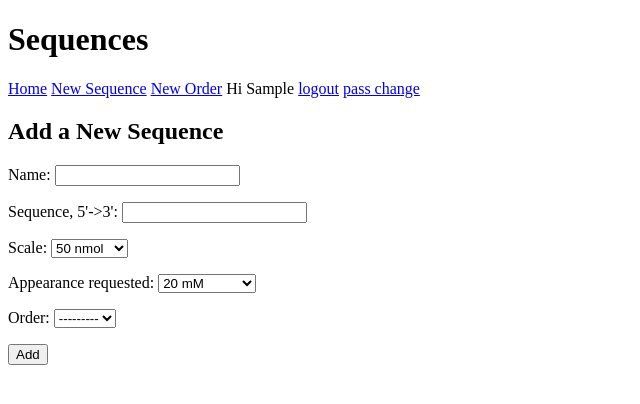
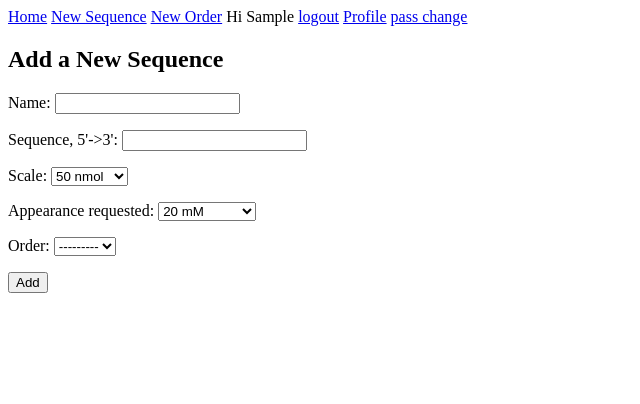
Before and after one commit to nkvamaks/oligoshell, a Django app: page /seq_add/ in a window 1280 px wide. Shown: the top 404 px of the page, without its empty margins (0-640 px from the left). Run offline with Django 3.2, Linux system fonts and the light colour scheme; the visitor is signed in with stand-in values (Sample User, id 1); data that the repository does not hold is empty.

Commit message:
Add profile

```diff
--- a/oligoshell/admin.py
+++ b/oligoshell/admin.py
@@ -1,6 +1,11 @@
 from django.contrib import admin
 
 from . import models
+
+
+@admin.register(models.Profile)
+class ProfileAdmin(admin.ModelAdmin):
+    list_display = ('user', 'birthday')
 
 
 @admin.register(models.Sequence)
--- a/oligoshell/models.py
+++ b/oligoshell/models.py
@@ -1,6 +1,7 @@
 from django.db import models
 from django.core import validators
 
+from django.conf import settings
 
 class Order(models.Model):
     customer = models.CharField(verbose_name='Customer Name',
@@ -71,3 +72,8 @@ class Sequence(models.Model):
         verbose_name_plural = 'Sequences'
         verbose_name = 'Sequence'
         ordering = ['pk']
+
+
+class Profile(models.Model):
+    user = models.OneToOneField(settings.AUTH_USER_MODEL, on_delete=models.CASCADE)
+    birthday = models.DateTimeField(blank=True, null=True)
--- a/oligoshell/templates/layout/basic.html
+++ b/oligoshell/templates/layout/basic.html
@@ -6,7 +6,6 @@
   </head>
   <body>
     <header>
-      <h1>Sequences</h1>
     </header>
     <nav>
       <a href="{% url 'oligoshell:index' %}">Home</a>
@@ -17,6 +16,7 @@
          {% if request.user.is_authenticated %}
         Hi {{ request.user.first_name }}
         <a href="{% url "logout" %}">logout</a>
+             <a href="{% url 'oligoshell:profile' %}">Profile</a>
                  <a href="{% url "password_change" %}">pass change</a>
 
     {% else %}
--- a/oligoshell/urls.py
+++ b/oligoshell/urls.py
@@ -10,4 +10,5 @@ urlpatterns = [
     path('order<int:pk>/', views.OrderDetailView.as_view(), name='order_detail'),
     path('seq_add/', views.SequenceCreateView.as_view(), name='sequence_create'),
     path('order_add/', views.OrderCreateView.as_view(), name='order_create'),
+    path('profile/', views.view_profile, name='profile'),
 ]
--- a/oligoshell/views.py
+++ b/oligoshell/views.py
@@ -2,7 +2,9 @@ from django.views.generic import ListView
 from django.views.generic.detail import DetailView
 from django.contrib.auth.mixins import LoginRequiredMixin
 from django.views.generic.edit import CreateView
+from django.shortcuts import render
 from django.urls import reverse_lazy
+from django.contrib.auth.decorators import login_required
 
 from . import models
 from . import forms
@@ -27,18 +29,18 @@ class OrderDetailView(LoginRequiredMixin, DetailView):
     model = models.Order
 
 
-class SequenceCreateView(CreateView):
+class SequenceCreateView(LoginRequiredMixin, CreateView):
     template_name = 'oligoshell/sequence_create.html'
     form_class = forms.SequenceForm
     success_url = reverse_lazy('oligoshell:index')
 
-#    def get_context_data(self, **kwargs):
-#        context = super().get_context_data(**kwargs)
-#        context['orders'] = Order.objects.all()
-#        return context
 
-
-class OrderCreateView(CreateView):
+class OrderCreateView(LoginRequiredMixin, CreateView):
     template_name = 'oligoshell/order_create.html'
     form_class = forms.OrderForm
     success_url = reverse_lazy('oligoshell:index')
+
+
+@login_required
+def view_profile(request):
+    return render(request, 'oligoshell/profile.html', {'user': request.user})
```
Also changed, not shown: oligoshell/templates/oligoshell/profile.html (added, +9 -0 lines), oligoshell/migrations/0008_profile.py (added).
